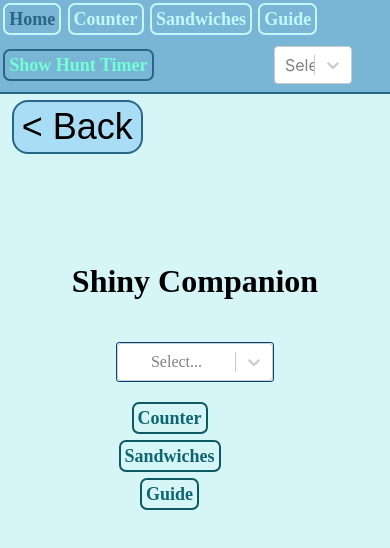
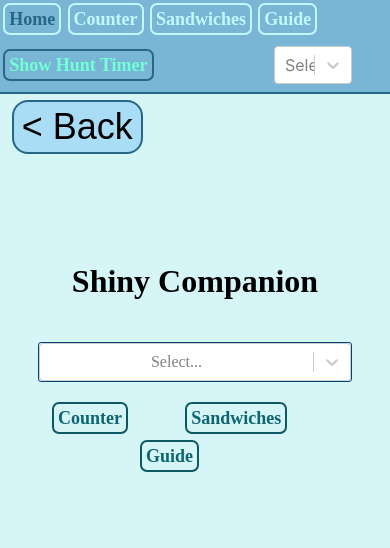
Before and after one commit to ShinyHelper/ShinyHuntingCompanion_SV, a React (Create React App) app: page / in a window 390 px wide. Shown: the top 548 px of the page. Built offline with nearby package versions, Linux system fonts and the light colour scheme; no server answers.

Commit message:
mobile view

```diff
--- a/src/App.css
+++ b/src/App.css
@@ -374,4 +374,12 @@ button img{
     padding: 15px;
   }
 
+  #homeNav{
+    width: 80dvw;
+  }
+
+  #homeSearchBar{
+    width: 80dvw;
+  }
+
 }
```
